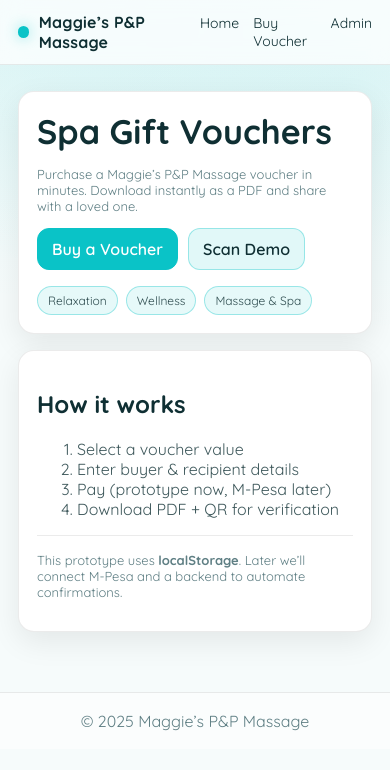
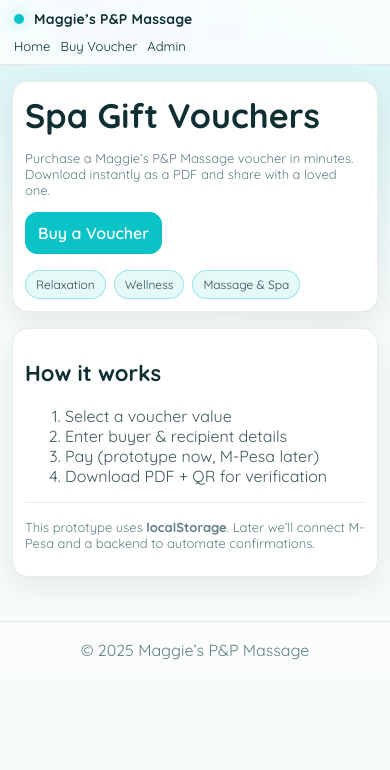
Before and after one commit to JOHNINDAKWA/maggiesspavoucher-system-demo, a React (Vite) app: page / in a window 390 px wide. Shown: the top 770 px of the page. Built offline with nearby package versions, Linux system fonts and the light colour scheme.

Commit message:
second commit

```diff
--- a/src/index.css
+++ b/src/index.css
@@ -193,3 +193,197 @@ hr.sep{
 .previewHint{
     height: fit-content !important;
 }
+
+
+
+
+/* =========================================================
+   RESPONSIVE PACK (drop-in) — paste at bottom of index.css
+   Covers: layout grids, topbar/nav, cards, forms, voucher,
+   service picker, receipt/detail tables, buttons.
+   ========================================================= */
+
+/* ---------- <= 1100px (laptop/tablet landscape) ---------- */
+@media (max-width: 1100px){
+  .container{ max-width: 980px; }
+
+  .card{ padding: 16px; border-radius: 16px; }
+
+  /* Voucher: keep it visible on smaller screens */
+  .voucher{
+    width: 860px;
+    height: calc(860px * 420 / 980);
+  }
+}
+
+/* ---------- <= 920px (tablet) ---------- */
+@media (max-width: 920px){
+  .container{ padding: 22px 16px 54px; }
+
+  /* Global grid collapses to one column */
+  .grid.two{ grid-template-columns: 1fr !important; }
+
+  /* Topbar becomes a bit tighter */
+  .topbar{
+    padding: 10px 14px;
+  }
+  .nav{ gap: 10px; }
+
+  /* Forms: make 2-col form sections stack */
+  .grid.two .card{ margin-bottom: 0; }
+
+  /* Voucher fits */
+  .voucher{
+    width: 740px;
+    height: calc(740px * 420 / 980);
+  }
+
+  /* Service picker: stack catalog and cart */
+  .serviceGrid{
+    grid-template-columns: 1fr !important;
+  }
+}
+
+/* ---------- <= 720px (large phones / small tablets) ---------- */
+@media (max-width: 720px){
+  .container{ padding: 18px 14px 48px; }
+
+  .topbar{
+    flex-direction: column;
+    align-items: flex-start;
+    gap: 10px;
+  }
+
+  .nav{
+    flex-wrap: wrap;
+    row-gap: 8px;
+    font-size: 13px;
+  }
+
+  h1{ font-size: 28px; }
+  h2{ font-size: 22px; }
+  h3{ font-size: 18px; }
+
+  .card{ padding: 14px; border-radius: 16px; }
+
+  /* Inputs and buttons slightly tighter */
+  .input, select, textarea{ padding: 10px 12px; }
+  .btn{ padding: 10px 12px; border-radius: 12px; }
+
+  /* Voucher: scale down more */
+  .voucher{
+    width: 100%;
+    max-width: 640px;
+    height: calc(min(640px, 100vw) * 420 / 980);
+  }
+
+  /* Make tables / wide rows scroll instead of breaking */
+  .vdTable,
+  .bundleMini,
+  .linkRow{
+    overflow-x: auto;
+  }
+
+  /* If your voucher details table uses .vdRow grid */
+  .vdRow{
+    min-width: 860px; /* allow sideways scroll on phones */
+  }
+
+  /* Success receipt grid stack */
+  .receiptGrid{
+    grid-template-columns: 1fr !important;
+  }
+
+  /* Link row stack */
+  .linkRow{
+    grid-template-columns: 1fr !important;
+  }
+
+  /* Voucher details share row stack */
+  .vdShare{
+    grid-template-columns: 1fr !important;
+  }
+}
+
+/* ---------- <= 520px (phones) ---------- */
+@media (max-width: 520px){
+  .container{ padding: 16px 12px 44px; }
+
+  /* Brand + nav compact */
+  .brand{ font-size: 14px; }
+  .brand .dot{ width: 10px; height: 10px; }
+
+  .card{ padding: 12px; }
+
+  /* Buttons: full-width where appropriate */
+  .actions,
+  .receiptActions,
+  .vdActions,
+  .vdQuickLinks{
+    display: grid !important;
+    grid-template-columns: 1fr;
+  }
+
+  .actions .btn,
+  .receiptActions .btn,
+  .vdActions .btn,
+  .vdQuickLinks .btn{
+    width: 100%;
+    justify-content: center;
+  }
+
+  /* Voucher very compact */
+  .voucher{
+    width: 100%;
+    max-width: 460px;
+    height: calc(min(460px, 100vw) * 420 / 980);
+    border-radius: 14px;
+  }
+
+  /* Voucher overlay sizing if you use field/qr panels */
+  .fieldValue{ font-size: 13px; }
+  .fieldLabel{ font-size: 10px; }
+
+  .qrPanel{
+    transform: scale(0.92);
+    transform-origin: left bottom;
+  }
+
+  .valueTag{
+    transform: scale(0.92);
+    transform-origin: right bottom;
+  }
+
+  /* Service Picker tighten */
+  .catalog{ max-height: 420px; }
+  .serviceRow{ padding: 10px; }
+  .desc{ font-size: 14px; }
+}
+
+/* ---------- <= 380px (small phones) ---------- */
+@media (max-width: 380px){
+  h1{ font-size: 24px; }
+  h2{ font-size: 20px; }
+
+  .nav{ font-size: 12px; }
+
+  .btn{ padding: 10px 10px; }
+  .input, select, textarea{ padding: 10px 10px; }
+
+  .voucher{
+    max-width: 340px;
+    height: calc(min(340px, 100vw) * 420 / 980);
+  }
+
+  .qrPanel{ transform: scale(0.86); }
+  .valueTag{ transform: scale(0.86); }
+}
+
+/* ---------- Prefer reduced motion ---------- */
+@media (prefers-reduced-motion: reduce){
+  *{
+    scroll-behavior: auto !important;
+    transition: none !important;
+    animation: none !important;
+  }
+}
--- a/src/pages/Home/Home.jsx
+++ b/src/pages/Home/Home.jsx
@@ -11,7 +11,7 @@ export default function Home() {
         </p>
         <div className="heroActions">
           <Link className="btn primary" to="/buy">Buy a Voucher</Link>
-          <Link className="btn" to="/v/DEMO">Scan Demo</Link>
+          {/* <Link className="btn" to="/v/DEMO">Scan Demo</Link> */}
         </div>
         <div className="pillRow">
           <span className="pill">Relaxation</span>
--- a/src/pages/Success/Success.css
+++ b/src/pages/Success/Success.css
@@ -251,6 +251,8 @@
   z-index: 1;
   padding-top: 14px;
   border-top: 1px solid rgba(0,0,0,0.06);
+  gap: 10px;
+  display: flex;
 }
 
 /* Preview section header spacing (nice touch) */
```
Also changed, not shown: vercel.json (added).
